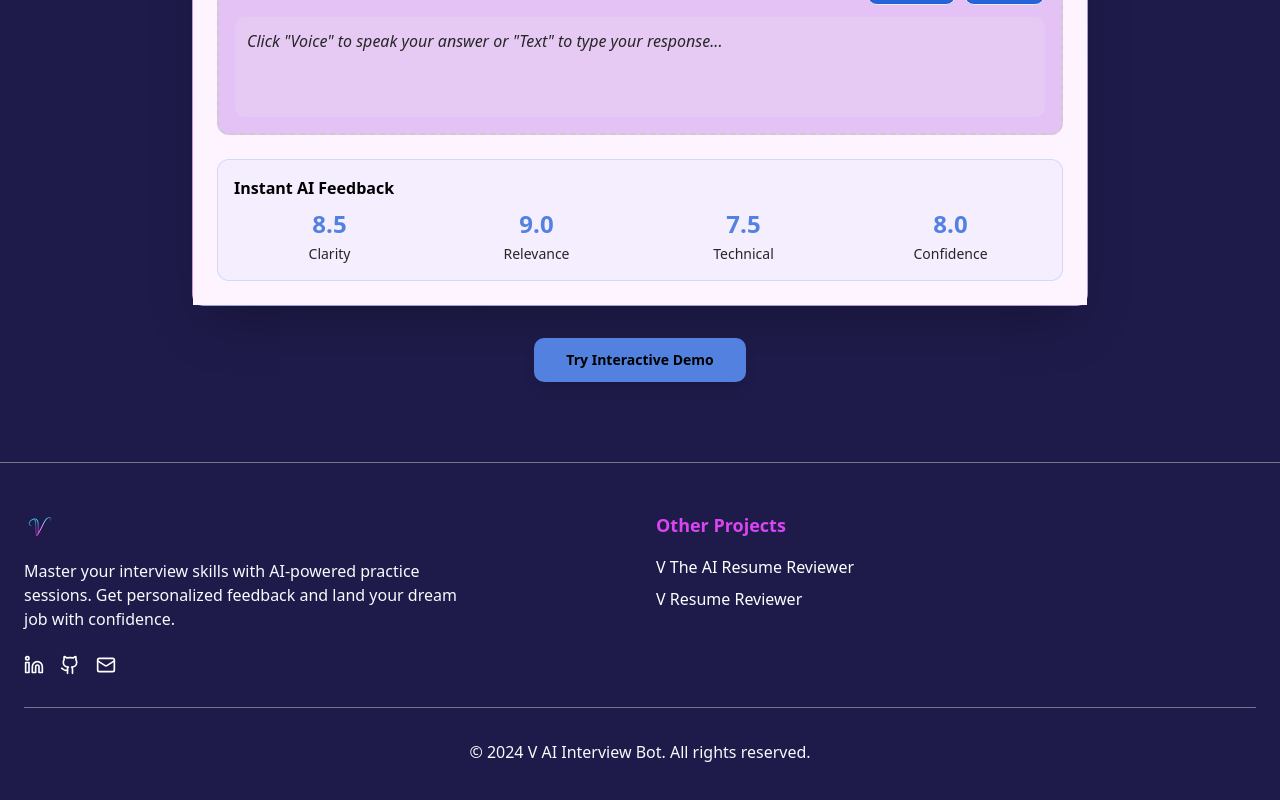
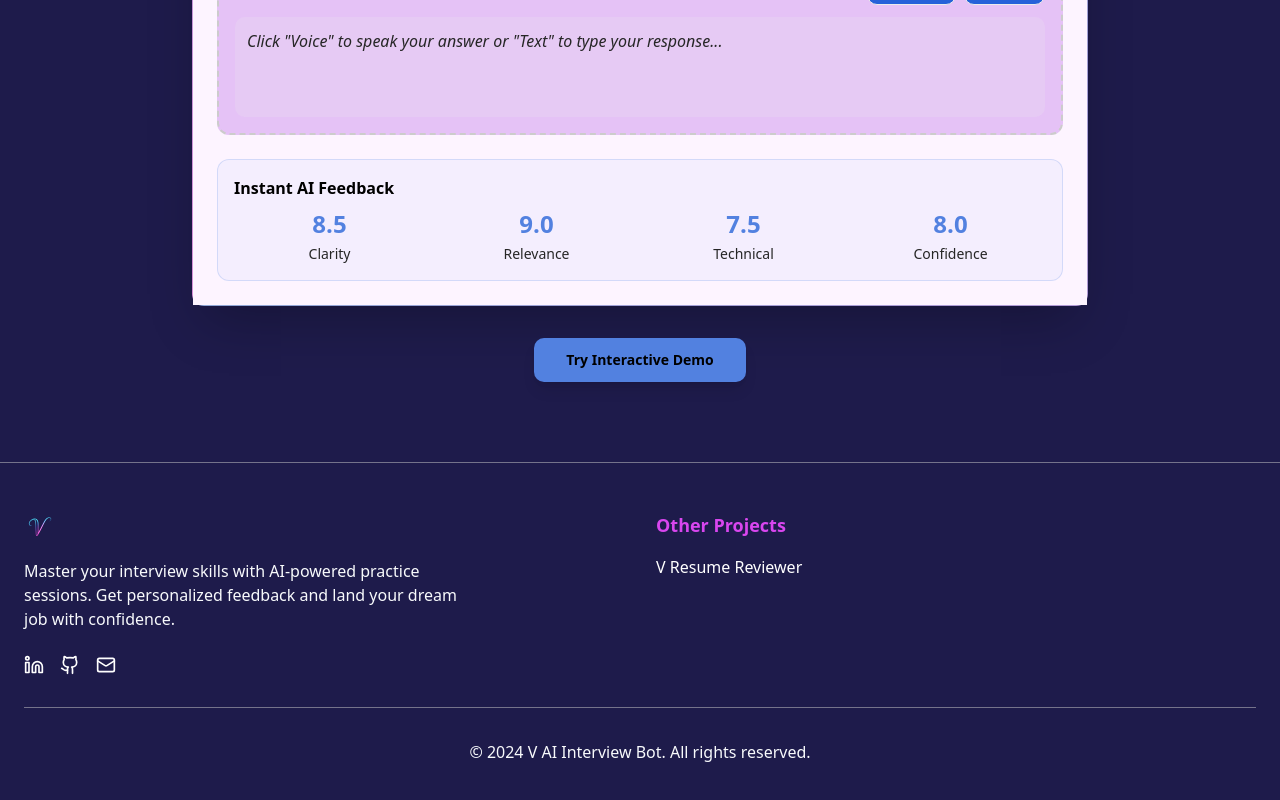
Before and after one commit to Vizz27/V-AI-Powered-Interview-Simulatior, a React (Vite) app: page / in a window 1280 px wide. Shown: the part 3114-3914 px from the top of the page. Built offline with nearby package versions, Linux system fonts and the light colour scheme.

Commit message:
Visual edit in Lovable
Edited UI in Lovable

```diff
--- a/src/components/Footer.tsx
+++ b/src/components/Footer.tsx
@@ -29,7 +29,7 @@ const Footer = () => {
             <h3 className="text-lg font-semibold mb-4 text-fuchsia-500">Other Projects</h3>
             <ul className="space-y-2">
               <li>
-                <a href="https://zoozo-resume-reviewer.lovable.app/" target="_blank" rel="noopener noreferrer" className="text-white hover:text-primary transition-colors">V The AI Resume Reviewer</a>
+
               </li>
               <li>
                 <a href="https://v-resume-reviewer.lovable.app/" target="_blank" rel="noopener noreferrer" className="text-white hover:text-primary transition-colors">V Resume Reviewer</a>
```
